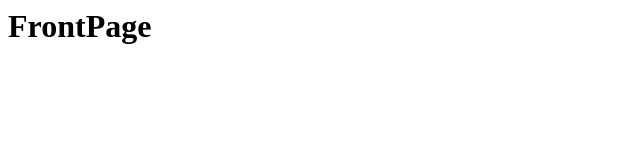
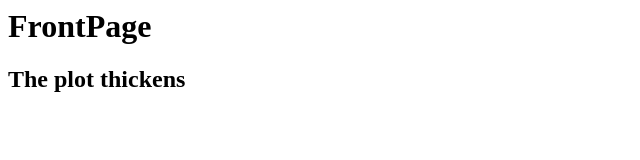
Before and after one commit to ecsantana76/GitTest, a plain HTML site: page index.html in a window 1280 px wide. Shown: the whole page, without its empty margins (0-640 px from the left). Drawn offline with Linux system fonts and the light colour scheme.

Commit message:
index.html updated again 2

```diff
--- a/index.html
+++ b/index.html
@@ -1,5 +1,6 @@
 <html>
 	<body>
 		<h1>FrontPage</h1>
+		<h2>The plot thickens</h2>
 	</body>
 </html>
```
